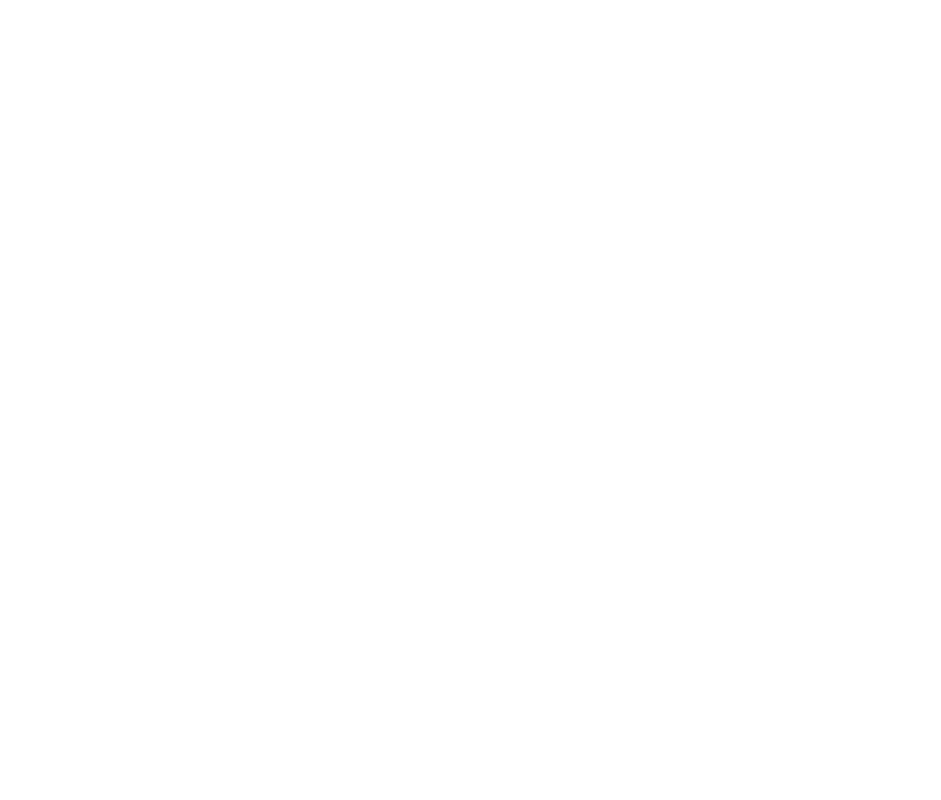
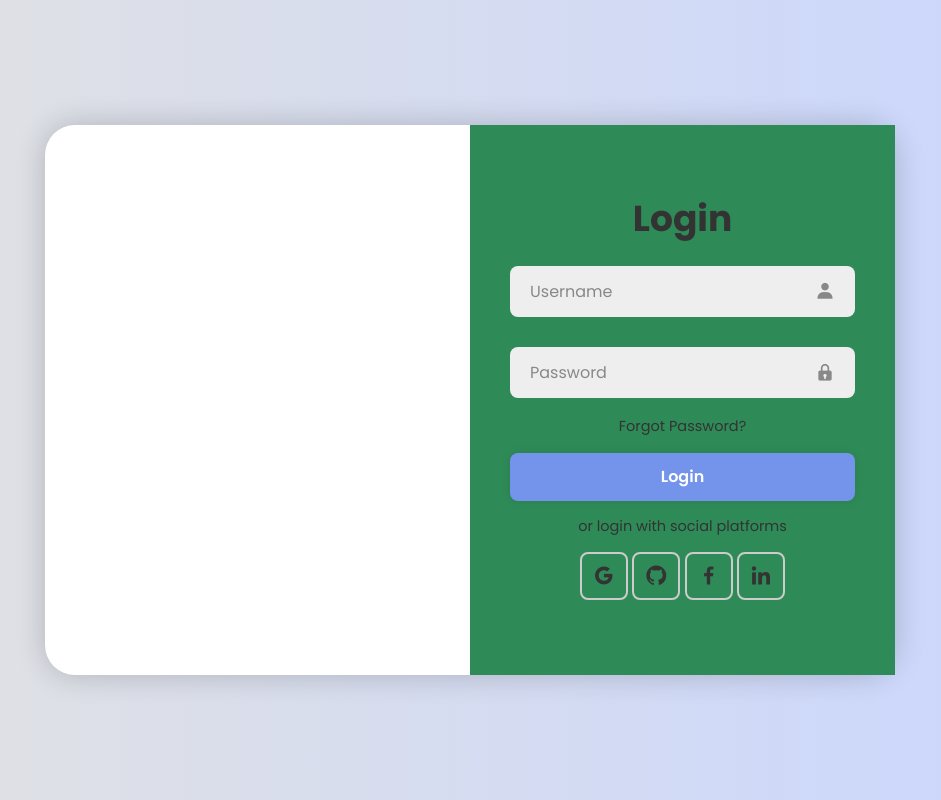
Before and after one commit to BrunOliveiraCA/web-front-login-registration-form, a plain HTML site: page index.html in a window 1280 px wide. Shown: the whole page, without its empty margins (170-1111 px from the left). Drawn offline with nearby package versions, Linux system fonts and the light colour scheme.

Commit message:
feat: HTML and CSS of form box Login

```diff
--- a/index.html
+++ b/index.html
@@ -4,10 +4,36 @@
     <meta charset="UTF-8">
     <meta name="viewport" content="width=device-width, initial-scale=1.0">
     <title>Web Front End - Login and Registration Form</title>
+    <link href='https://unpkg.com/boxicons@2.1.4/css/boxicons.min.css' rel='stylesheet'>
     <link rel="stylesheet" href="style.css">
 </head>
 <body>
-
+    <div class="container">
+        <div class="form-box login">
+            <form action="">
+                <h1>Login</h1>
+                <div class="input-box">
+                    <input type="text" placeholder="Username" required>
+                    <i class='bx bxs-user'></i>
+                </div>
+                <div class="input-box">
+                    <input type="password" placeholder="Password" required>
+                    <i class='bx bxs-lock' ></i>
+                </div>
+                <div class="forgot-link">
+                    <a href="#">Forgot Password?</a>
+                </div>
+                <button class="btn" type="submit">Login</button>
+                <p>or login with social platforms</p>
+                <div class="social-icons">
+                    <a href="#" class="icon"><i class='bx bxl-google'></i></a>
+                    <a href="#" class="icon"><i class='bx bxl-github'></i></a>
+                    <a href="#" class="icon"><i class='bx bxl-facebook'></i></a>
+                    <a href="#" class="icon"><i class='bx bxl-linkedin'></i></a>
+                </div>
+            </form>
+        </div>
+    </div>
 
     <script src="script.js"></script>
 </body>
--- a/style.css
+++ b/style.css
@@ -0,0 +1,117 @@
+@import url('https://fonts.googleapis.com/css2?family=Poppins:wght@300;400;500;600;700;800;900&display=swap');
+
+* {
+    margin: 0;
+    padding: 0;
+    box-sizing: border-box;
+    font-family: 'Poppins', sans-serif;
+}
+
+body {
+    display: flex;
+    justify-content: center;
+    align-items: center;
+    min-height: 100vh;
+    background: linear-gradient(90deg, #e2e2e2, #c9d6ff);
+}
+
+.container {
+    position: relative;
+    width: 850px;
+    height: 550px;
+    background: #fff;
+    border-radius: 30px;
+    box-shadow: 0 0 30px rgba(0, 0, 0, 0.2);
+}
+
+.form-box {
+    position: absolute;
+    right: 0;
+    width: 50%;
+    height: 100%;
+    background: seagreen;
+    display: flex;
+    align-items: center;
+    color: #333;
+    text-align: center;
+    padding: 40px;
+}
+
+form {
+    width: 100%;
+}
+
+.container h1 {
+    font-size: 36px;
+    margin: -10px 0;
+}
+
+.input-box {
+    position: relative;
+    margin: 30px 0;
+}
+
+.input-box input {
+    width: 100%;
+    padding: 13px 50px 13px 20px;
+    background: #eee;
+    border-radius: 8px;
+    border: none;
+    outline: none;
+    font-size: 16px;
+    color: #333;
+    font-weight: 500;
+}
+
+.input-box input::placeholder {
+    color: #888;
+    font-weight: 400;
+}
+
+.input-box i {
+    position: absolute;
+    right: 20px;
+    top: 50%;
+    transform: translateY(-50%);
+    color: #888;
+    font-size: 20px;
+}
+
+.forgot-link {
+    margin: -15px 0 15px;
+}
+
+.forgot-link a {
+    color: #333;
+    font-size: 14.5px;
+    text-decoration: none;
+}
+
+.btn {
+    width: 100%;
+    height: 48px;
+    background: #7494ec;
+    border-radius: 8px;
+    box-shadow: 0 0 10px rgba(0, 0, 0, 0.1);
+    border: none;
+    cursor: pointer;
+    font-size: 16px;
+    color: #fff;
+    font-weight: 600;
+}
+
+.container p {
+    font-size: 14.5px;
+    margin: 15px;
+}
+
+.social-icons a {
+    display: inline-flex;
+    padding: 10px;
+    border: 2px solid #ccc;
+    border-radius: 8px;
+    font-size: 24px;
+    color: #333;
+    text-decoration: none;
+    margin: 0px;
+}
```
